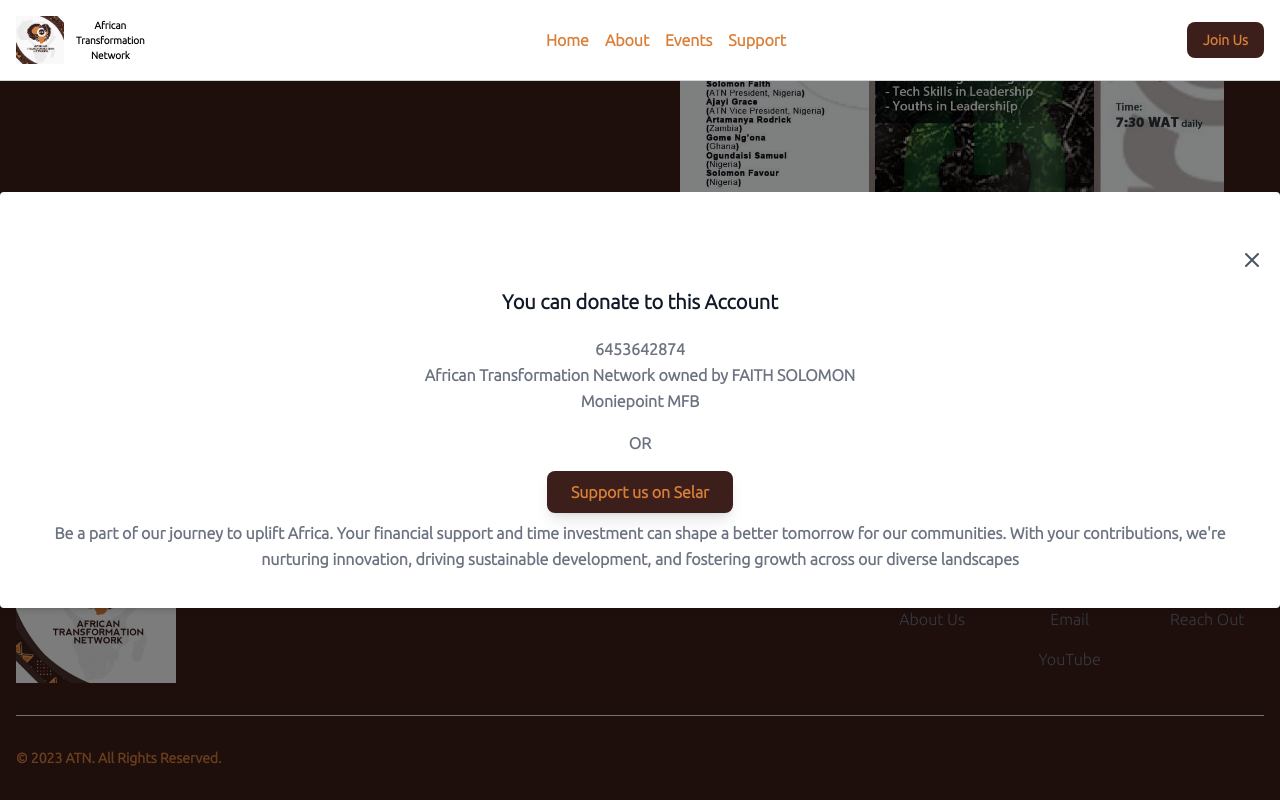
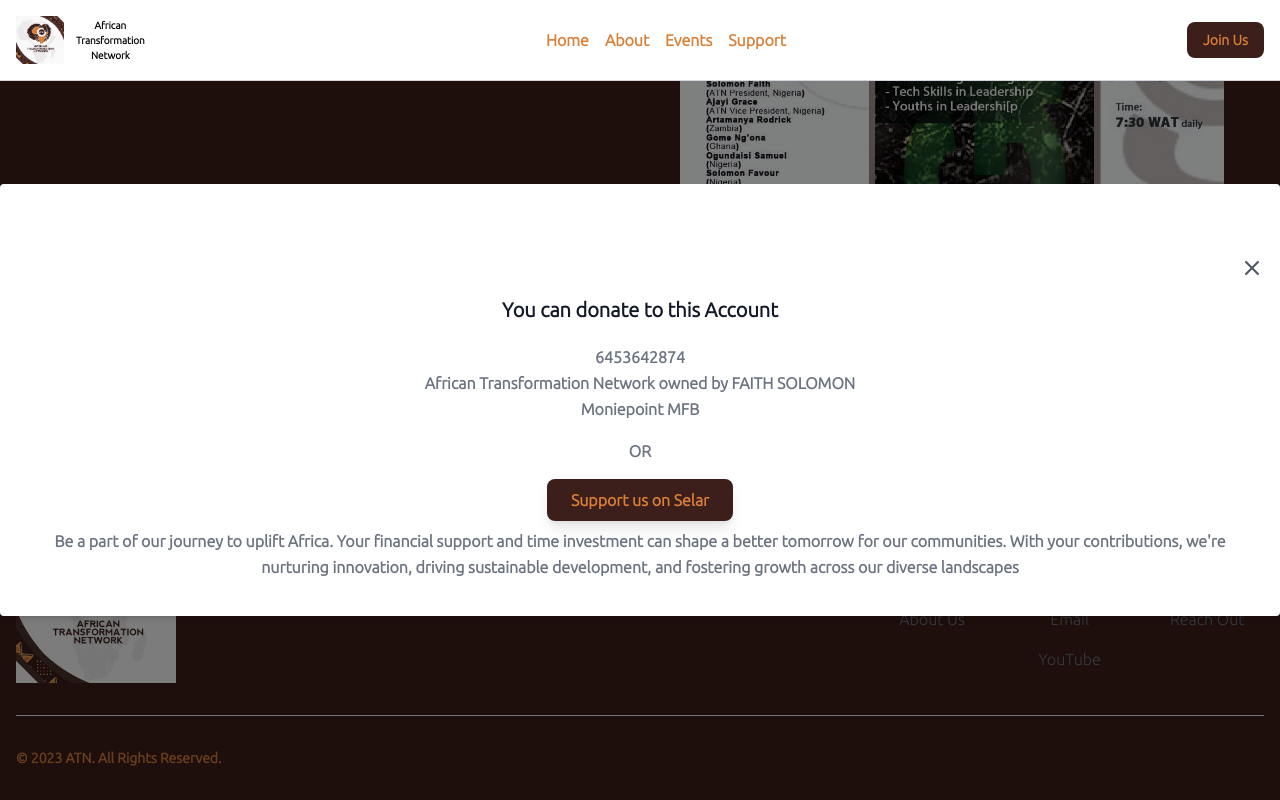
Before and after one commit to Fave7903/african-trans, a React (Create React App) app in the folder faith-africa/: page / in a window 1280 px wide. Both pictures are taken after a click on the button "Click Here". Shown: the part 4482-5282 px from the top of the page. Built offline with nearby package versions, Linux system fonts and the light colour scheme.

Commit message:
close button and font

```diff
--- a/faith-africa/src/components/Footer.js
+++ b/faith-africa/src/components/Footer.js
@@ -59,7 +59,7 @@
                   <ul className="text-gray-500 dark:text-gray-400 font-medium">
                       <li className="mb-4">
                           <a onClick={openModal} href="#contact" className="hover:underline">Donate</a>
-                          <div>
+                          <div className='font-semibold'>
       <Modal isOpen={isModalOpen} onClose={closeModal}>
                 <h3 className="text-xl font-semibold text-gray-900">
                     You can donate to this Account
--- a/faith-africa/src/components/Modal.js
+++ b/faith-africa/src/components/Modal.js
@@ -11,7 +11,7 @@
               <div className="flex justify-end">
                 <button
                   onClick={onClose}
-                  className="text-gray-600 hover:text-gray-800 focus:outline-none mt-10"
+                  className="text-gray-600 hover:text-gray-800 focus:outline-none mt-14"
                 >
                   <svg
                     className="h-6 w-6"
```
